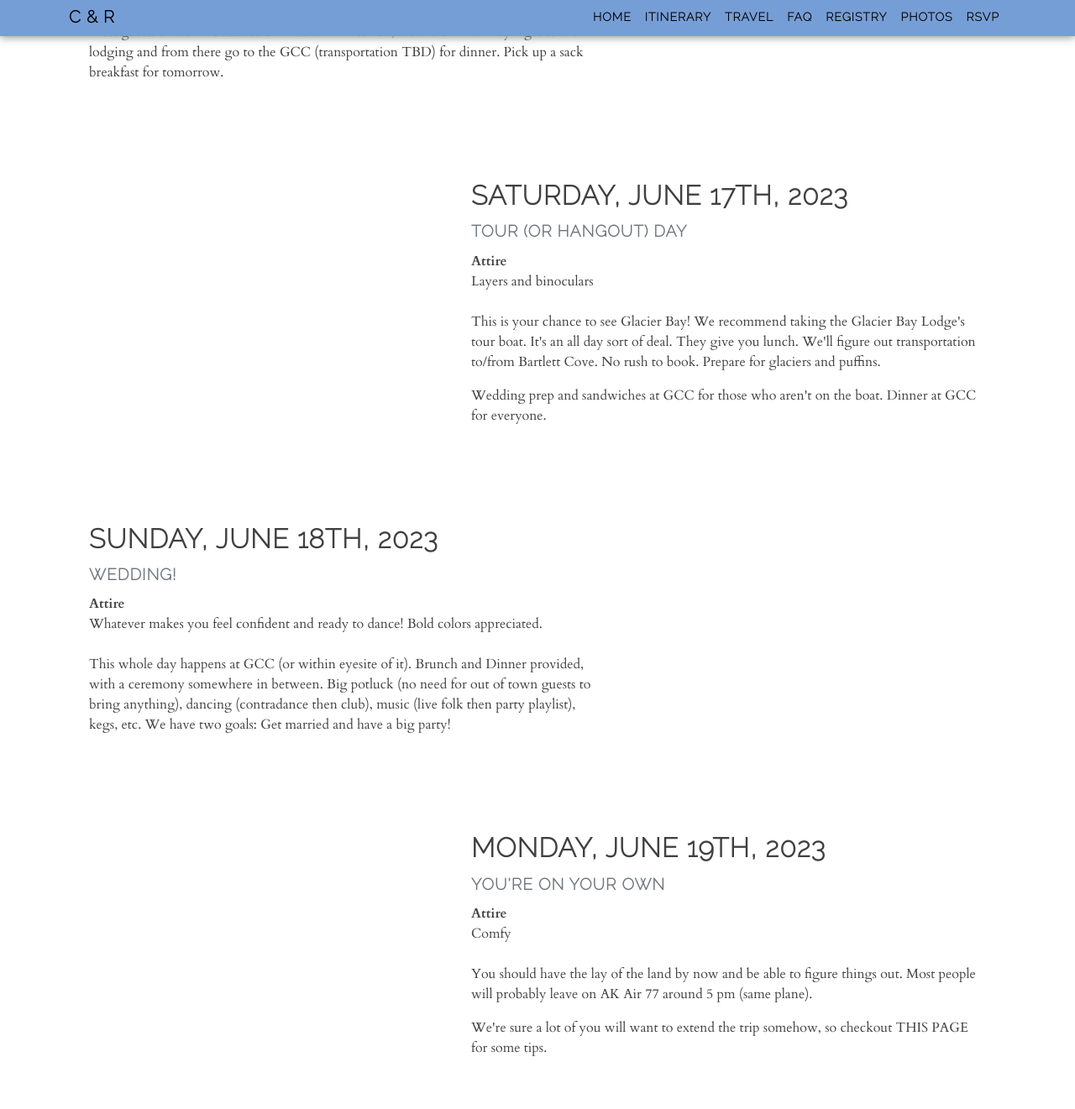
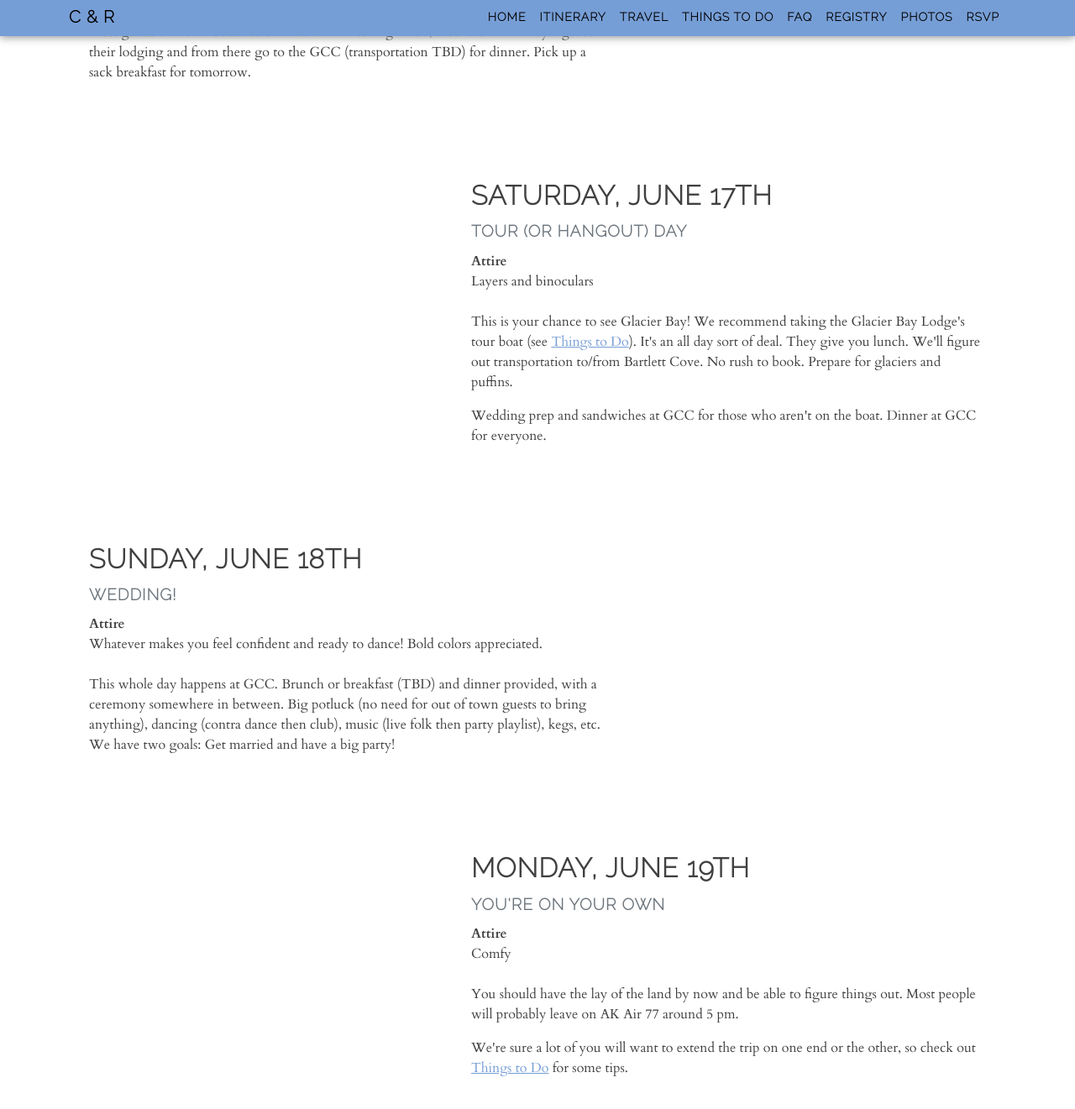
Before and after one commit to rowansharman/isgettingmarried, a Jekyll site: the page built from charlie_rowan/itinerary.html, in a window 1280 px wide and 1400 px high, scrolled down 775 px. Shown: the top 1321 px of the window at 84% size. Built offline with Jekyll 4.4.1, drawn with Linux system fonts in a browser that asks for light colours; some of the changed text lies outside the part shown.

Commit message:
dev branch ready to go live

```diff
--- a/charlie_rowan/_data/navigation.yml
+++ b/charlie_rowan/_data/navigation.yml
@@ -4,6 +4,8 @@
   link: /itinerary
 - name: Travel
   link: /travel
+- name: Things to Do
+  link: /activities
 - name: FAQ
   link: /faq
 - name: Registry
--- a/charlie_rowan/itinerary.html
+++ b/charlie_rowan/itinerary.html
@@ -17,7 +17,7 @@ image_position: center center
 
     <div class="col-lg-7 col-sm-8">
       <h2>
-        Friday, June 16, 2023
+        Friday, June 16
         <br>
         <small class="text-muted wrap-whitespace date-subheader">
         Arrival Day
@@ -36,7 +36,7 @@ image_position: center center
 
       </div>
 
-      <p>Most guests arrive in Gustavus on Alaska Airlines 157, around 5 PM. They'll get to their lodging and from there go to the GCC (transportation TBD) for dinner. Pick up a sack breakfast for tomorrow.</p>
+      <p>Most guests arrive in Gustavus on Alaska Airlines Flight 157, around 5 PM. They'll get to their lodging and from there go to the GCC (transportation TBD) for dinner. Pick up a sack breakfast for tomorrow.</p>
     </div>
   </div>
 </section>
@@ -46,7 +46,7 @@ image_position: center center
 
     <div class="col-lg-7 col-sm-8">
       <h2>
-        Saturday, June 17th, 2023
+        Saturday, June 17th
         <br>
         <small class="text-muted wrap-whitespace date-subheader">
         Tour (or hangout) day
@@ -65,7 +65,7 @@ image_position: center center
 
       </div>
 
-      <p>This is your chance to see Glacier Bay! We recommend taking the Glacier Bay Lodge's tour boat. It's an all day sort of deal. They give you lunch. We'll figure out transportation to/from Bartlett Cove. No rush to book. Prepare for glaciers and puffins.</p>
+      <p>This is your chance to see Glacier Bay! We recommend taking the Glacier Bay Lodge's tour boat (see <a href="/activities">Things to Do</a>). It's an all day sort of deal. They give you lunch. We'll figure out transportation to/from Bartlett Cove. No rush to book. Prepare for glaciers and puffins.</p>
       <p>Wedding prep and sandwiches at GCC for those who aren't on the boat. Dinner at GCC for everyone.</p>
     </div>
   </div>
@@ -76,7 +76,7 @@ image_position: center center
 
     <div class="col-lg-7 col-sm-8">
       <h2>
-        Sunday, June 18th, 2023
+        Sunday, June 18th
         <br>
         <small class="text-muted wrap-whitespace date-subheader">
         Wedding!
@@ -95,7 +95,7 @@ image_position: center center
 
       </div>
 
-      <p>This whole day happens at GCC (or within eyesite of it). Brunch and Dinner provided, with a ceremony somewhere in between. Big potluck (no need for out of town guests to bring anything), dancing (contradance then club), music (live folk then party playlist), kegs, etc. We have two goals: Get married and have a big party!</p>
+      <p>This whole day happens at GCC. Brunch or breakfast (TBD) and dinner provided, with a ceremony somewhere in between. Big potluck (no need for out of town guests to bring anything), dancing (contra dance then club), music (live folk then party playlist), kegs, etc. We have two goals: Get married and have a big party!</p>
     </div>
   </div>
 </section>
@@ -105,7 +105,7 @@ image_position: center center
 
     <div class="col-lg-7 col-sm-8">
       <h2>
-        Monday, June 19th, 2023
+        Monday, June 19th
         <br>
         <small class="text-muted wrap-whitespace date-subheader">
         You're on your own
@@ -124,8 +124,8 @@ image_position: center center
 
       </div>
 
-      <p>You should have the lay of the land by now and be able to figure things out. Most people will probably leave on AK Air 77 around 5 pm (same plane).</p>
-      <p>We're sure a lot of you will want to extend the trip somehow, so checkout THIS PAGE for some tips.</p>
+      <p>You should have the lay of the land by now and be able to figure things out. Most people will probably leave on AK Air 77 around 5 pm.</p>
+      <p>We're sure a lot of you will want to extend the trip on one end or the other, so check out <a href="/activities">Things to Do</a> for some tips.</p>
     </div>
   </div>
 </section>
--- a/charlie_rowan/photo-gallery.html
+++ b/charlie_rowan/photo-gallery.html
@@ -1,8 +1,8 @@
 ---
 layout: info
 title: Photos
-billboard_image: assets/img/lights.jpg
-image_position: center center
+billboard_image: assets/img/ferry.jpg
+image_position: center 60%
 include: photo-gallery.html
 ---
 
--- a/charlie_rowan/registry.html
+++ b/charlie_rowan/registry.html
@@ -6,8 +6,9 @@ image_position: center 70%
 <!-- include: registry.html -->
 ---
 
-<p>It is really, truly fine if you don't get us anything. We are just delighted that you came up at all!</p>
+TBD. Sorry, check back later. Asking for gifts is kinda awkward, and the best gift we can have from you all is just showing up! Seriously don't feel obligated to give us anything ❤️
+<!-- <p>It is really, truly fine if you don't get us anything. We are just delighted that you came up at all!</p>
 
 <p>BUT IF YOU MUST...</p>
 
-<a href="https://www.oneida.com/products/paul-revere-dinner-fork-288">It's stupid but we love this exact dinnerware set and we're missing the dinner forks and we really just can't justify it to ourselves.</a>
+<a href="https://www.oneida.com/products/paul-revere-dinner-fork-288">It's stupid but we love this exact dinnerware set and we're missing the dinner forks and we really just can't justify it to ourselves.</a> -->
```
Also changed, not shown: other parts of charlie_rowan/itinerary.html (+1 -1 lines), charlie_rowan/_data/faq.yml (+7 -7 lines), charlie_rowan/activities.html (added, +36 -0 lines), charlie_rowan/travel.html (+4 -4 lines), charlie_rowan/assets/img/air_taxi.jpg (added), charlie_rowan/assets/img/ferry.jpg (added), 1 other file.
